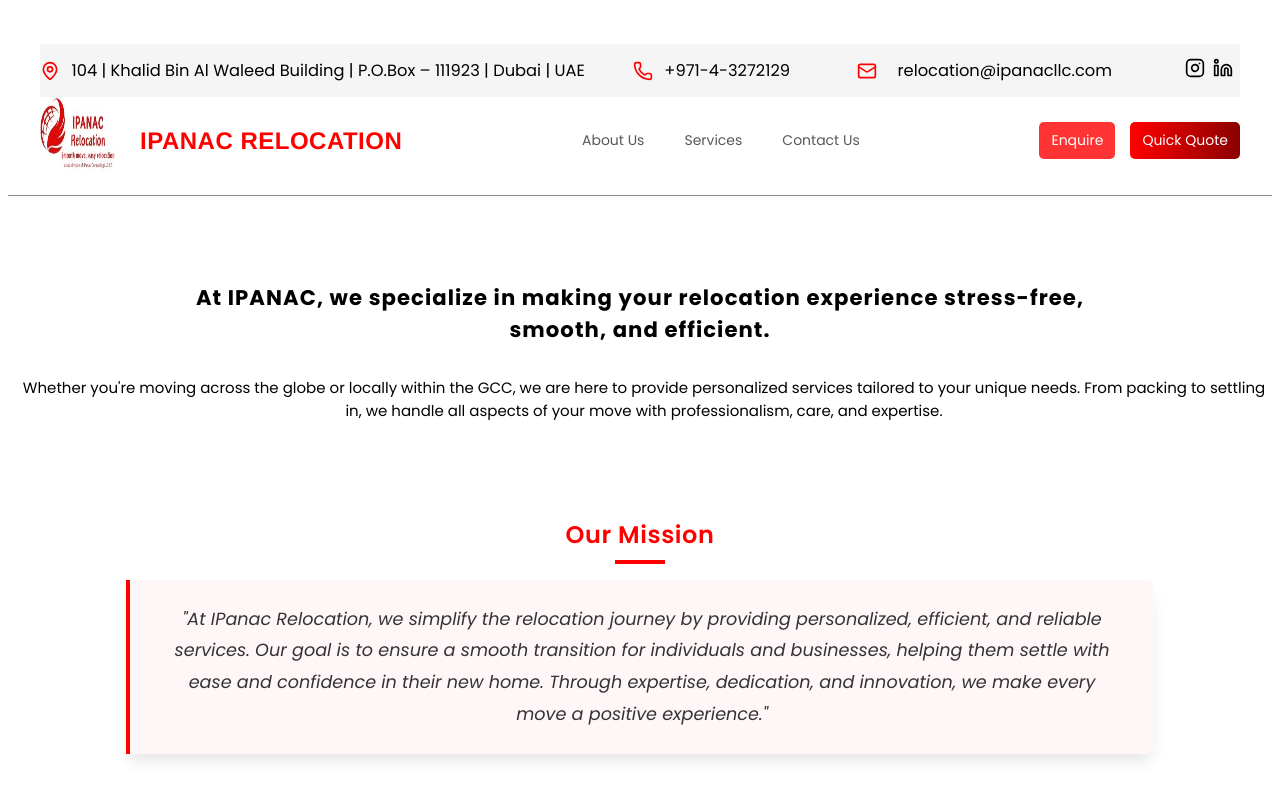
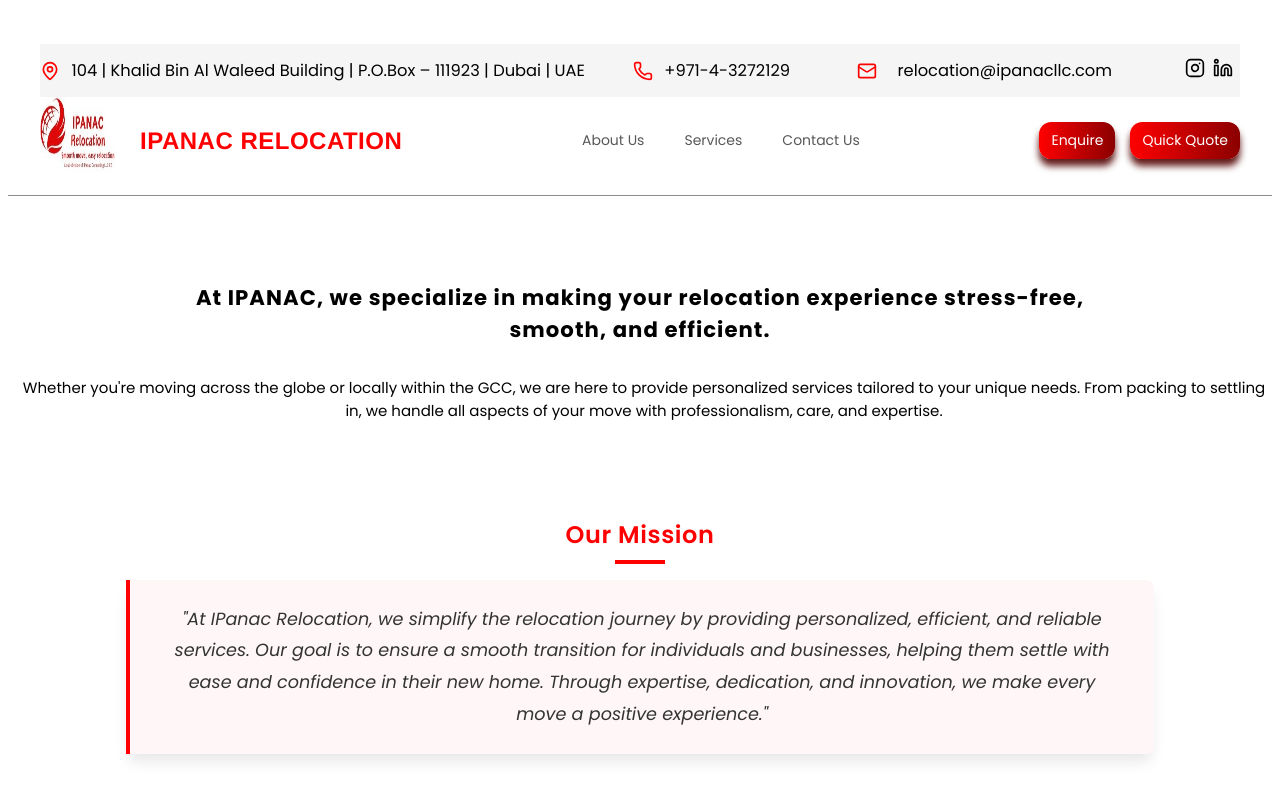
Before and after one commit to Mir-pes/ipanac-1, a React (Vite) app: page / in a window 1280 px wide. Shown: the top 800 px of the page. Built offline with nearby package versions, Linux system fonts and the light colour scheme.

Commit message:
Update Navbar.css

```diff
--- a/src/Navbar.css
+++ b/src/Navbar.css
@@ -209,7 +209,30 @@ margin-right: 56px;
     text-decoration: none;
     color: white;
     background-color: #ff3333;
+    box-shadow: 0 7px 7px rgba(85, 5, 5, 0.918);
+    background: linear-gradient(to right, red, darkred);
+    text-decoration: none !important;
+    transition: all 0.3s ease;
+    border-radius: 12.3px;
+
 }
+
+.sign-in:hover {
+    background-color: red;
+    transform: translateY(-3.2px);
+    box-shadow: 0 6px 8px rgba(0, 0, 0, 0.2);
+}
+
+.sign-in:active {
+    transform: translateY(1px);
+    box-shadow: 0 2px 4px rgba(0, 0, 0, 0.1);
+}
+
+.sign-in:focus {
+    outline: none;
+    box-shadow: 0 0 0 3px rgb(172, 13, 13);
+}
+
 
 .register {
     padding: 8px 12px;
@@ -217,7 +240,28 @@ margin-right: 56px;
     text-decoration: none;
     background: linear-gradient(to right, red, darkred);
     color: white;
+    box-shadow: 0 7px 7px rgba(85, 5, 5, 0.918);
+    text-decoration: none !important;
+    transition: all 0.3s ease;
+    border-radius: 12.3px;
 }
+
+.register:hover{
+    background-color: red;
+    transform: translateY(-3.2px);
+    box-shadow: 0 6px 8px rgba(0, 0, 0, 0.2);
+}
+
+.register:active {
+    transform: translateY(1px);
+    box-shadow: 0 2px 4px rgba(0, 0, 0, 0.1);
+}
+
+.register:focus {
+    outline: none;
+    box-shadow: 0 0 0 3px rgb(172, 13, 13);
+}
+
 
 /* Mobile menu button (hidden by default) */
 .mobile-menu-button {
```
